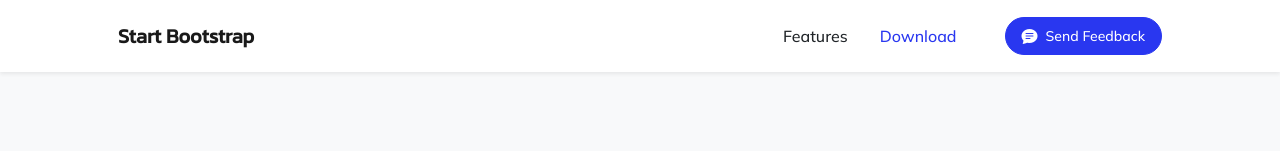
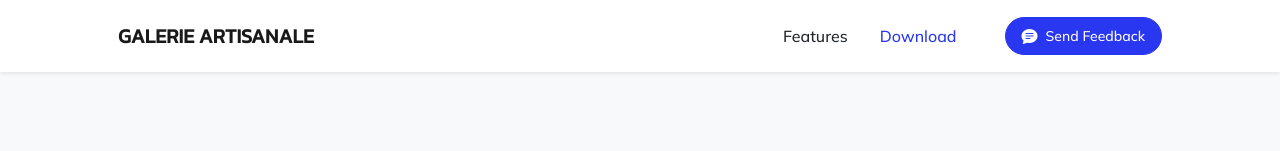
Before and after one commit to Flozomaster/tutoGit, a plain HTML site: page index.html in a window 1280 px wide. Shown: the top 151 px of the page. Drawn offline with nearby package versions, Linux system fonts and the light colour scheme.

Commit message:
Changement titre logo

```diff
--- a/index.html
+++ b/index.html
@@ -21,7 +21,7 @@
         <!-- Navigation-->
         <nav class="navbar navbar-expand-lg navbar-light fixed-top shadow-sm" id="mainNav">
             <div class="container px-5">
-                <a class="navbar-brand fw-bold" href="#page-top">Start Bootstrap</a>
+                <a class="navbar-brand fw-bold" href="#page-top">GALERIE ARTISANALE</a>
                 <button class="navbar-toggler" type="button" data-bs-toggle="collapse" data-bs-target="#navbarResponsive" aria-controls="navbarResponsive" aria-expanded="false" aria-label="Toggle navigation">
                     Menu
                     <i class="bi-list"></i>
```
